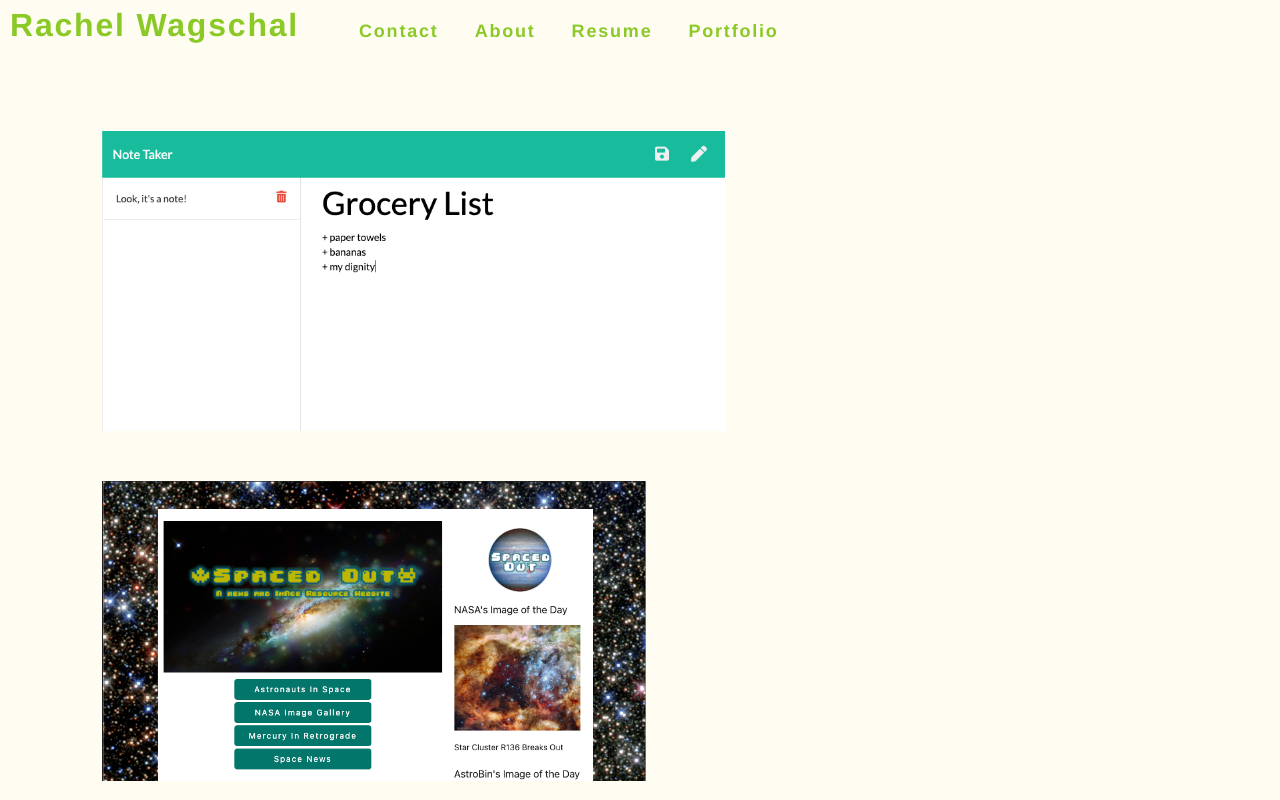
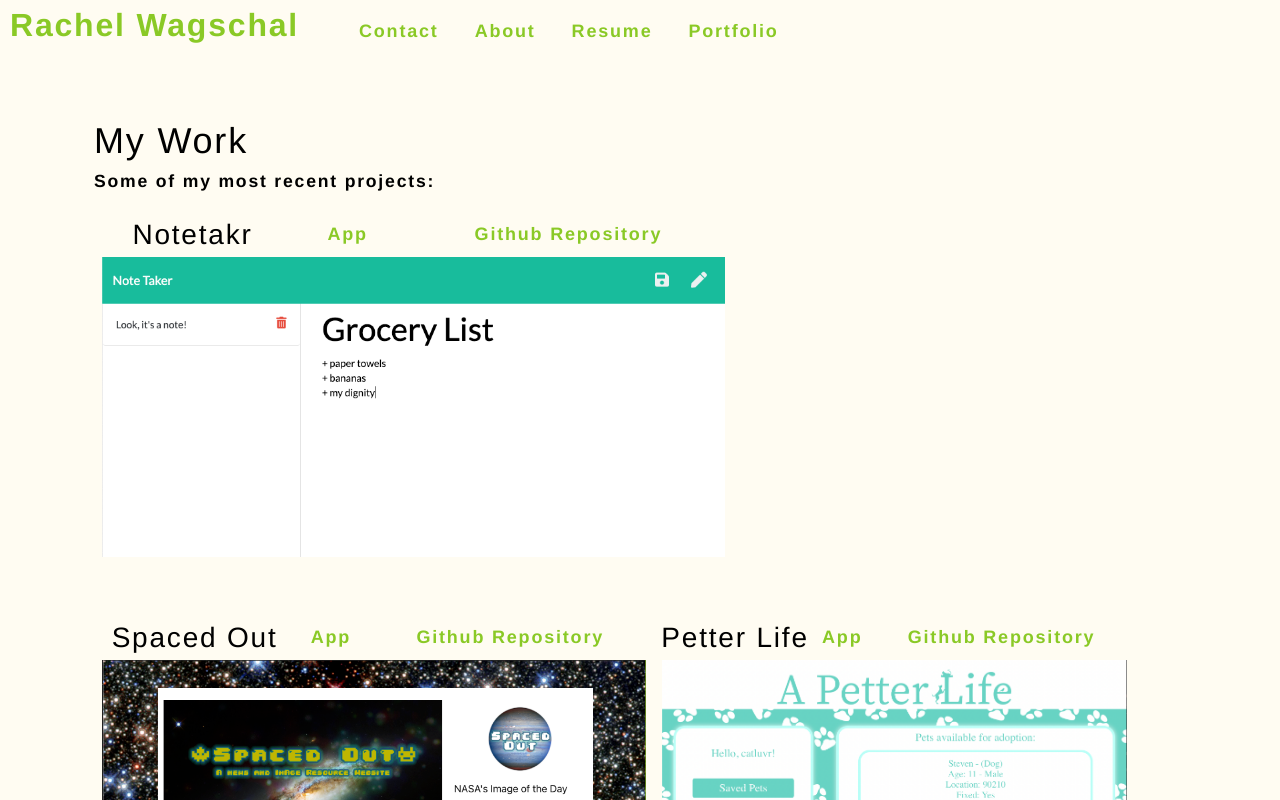
Before and after one commit to rawagschal/rawagschal.github.io, a React (Create React App) app: page /portfolio in a window 1280 px wide. Shown: the top 800 px of the page. Built offline with nearby package versions, Linux system fonts and the light colour scheme.

Commit message:
added petter life and app/repo links

```diff
--- a/src/components/Portfolio/index.js
+++ b/src/components/Portfolio/index.js
@@ -1,9 +1,15 @@
 import React, { useState } from 'react';
 
-function Portfolio({currentProject}) {
+function Portfolio() {
     // const { name, description } = currentProject;
 
-    const [projects] = useState([
+    const projects = [
+         {
+          name: 'Notetakr',
+          description: 'Express.js',
+          deployedURL: 'https://arcane-wave-64105.herokuapp.com/',
+          githubURL: 'https://github.com/rawagschal/notetakr',
+        },
         {
           name: 'Spaced Out',
           description: 'HTML/Bootstrap/JS',
@@ -11,27 +17,33 @@ function Portfolio({currentProject}) {
           githubURL: 'https://github.com/rawagschal/spaced-out',
         },
         {
-          name: 'Notetakr',
-          description: 'Express.js',
-          deployedURL: 'https://arcane-wave-64105.herokuapp.com/',
-          githubURL: 'https://github.com/rawagschal/notetakr',
-        },
-    ]);
-
+          name: 'Petter Life',
+          description: 'MERN App',
+          deployedURL: 'https://a-petter-life.herokuapp.com/',
+          githubURL: 'https://github.com/ChrisMeissner/petter-life',
+        }
+    ];
 
 
     return (
         <section>
-        <h1>{(projects.name)}</h1>
-        <p>{projects.description}</p>
+        <h1>My Work</h1>
+        <p>Some of my most recent projects:</p>
         <div className="flex-row">
                 {projects.map((image, i) => (
+                    <div className="project-container">
+                        <div className="project-header">
+                            <h3 className="project-title">{projects[i].name}</h3>
+                            <a href={projects[i].deployedURL} className="deployed-link">App</a>
+                            <a href={projects[i].githubURL} className="repo-link">Github Repository</a>
+                        </div>
                         <img
                             src={require(`../../assets/projects/${i}.png`).default}
                             alt={image.name}
                             className="img-thumbnail mx-1"
                             key={image.name}
                         />
+                    </div>
                 ))}
             </div>
         </section>
--- a/src/index.css
+++ b/src/index.css
@@ -5,6 +5,7 @@ main {
   padding: 50px 30px;
 }
 :root {
+  display: flex;
   --primary: #8AC926  ;
   --secondary: #FFCA3A;
   --tertiary: #FF595E;
@@ -296,3 +297,19 @@ a {
 .navActive {
   color: var(--bright-green);
 }
+
+.project-header {
+  display: flex;
+  justify-content: space-around;
+  align-items: center;
+}
+
+.deployed-link {
+  margin-right: 2rem;
+  padding: 0;
+}
+
+.repo-link {
+  margin-right: 2rem;
+  padding: 0;
+}
```
Also changed, not shown: src/assets/projects/2.png (added), 5 other files (tests, documents, lock files or other folders). Lines whose indentation alone changed are shown as unchanged.
